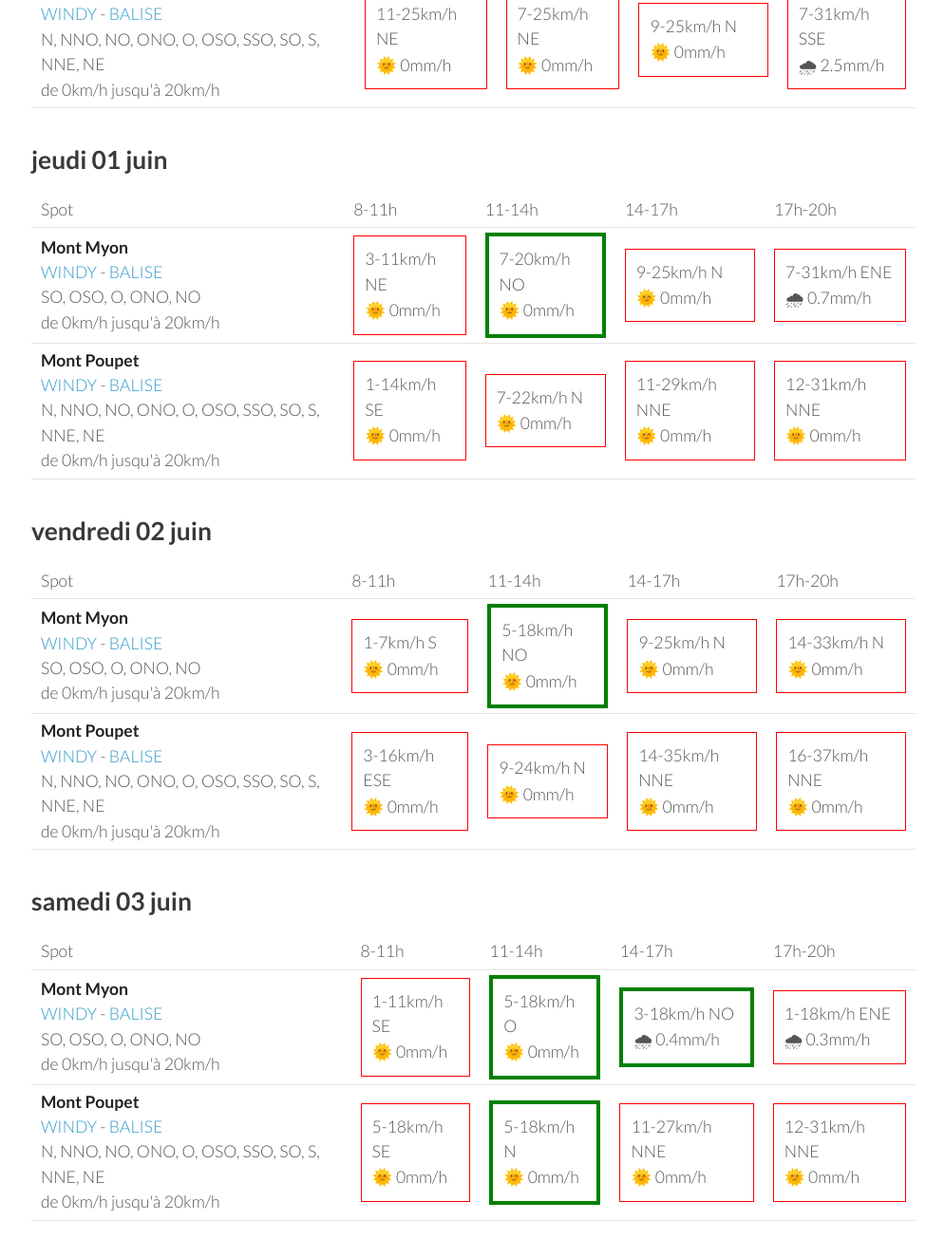
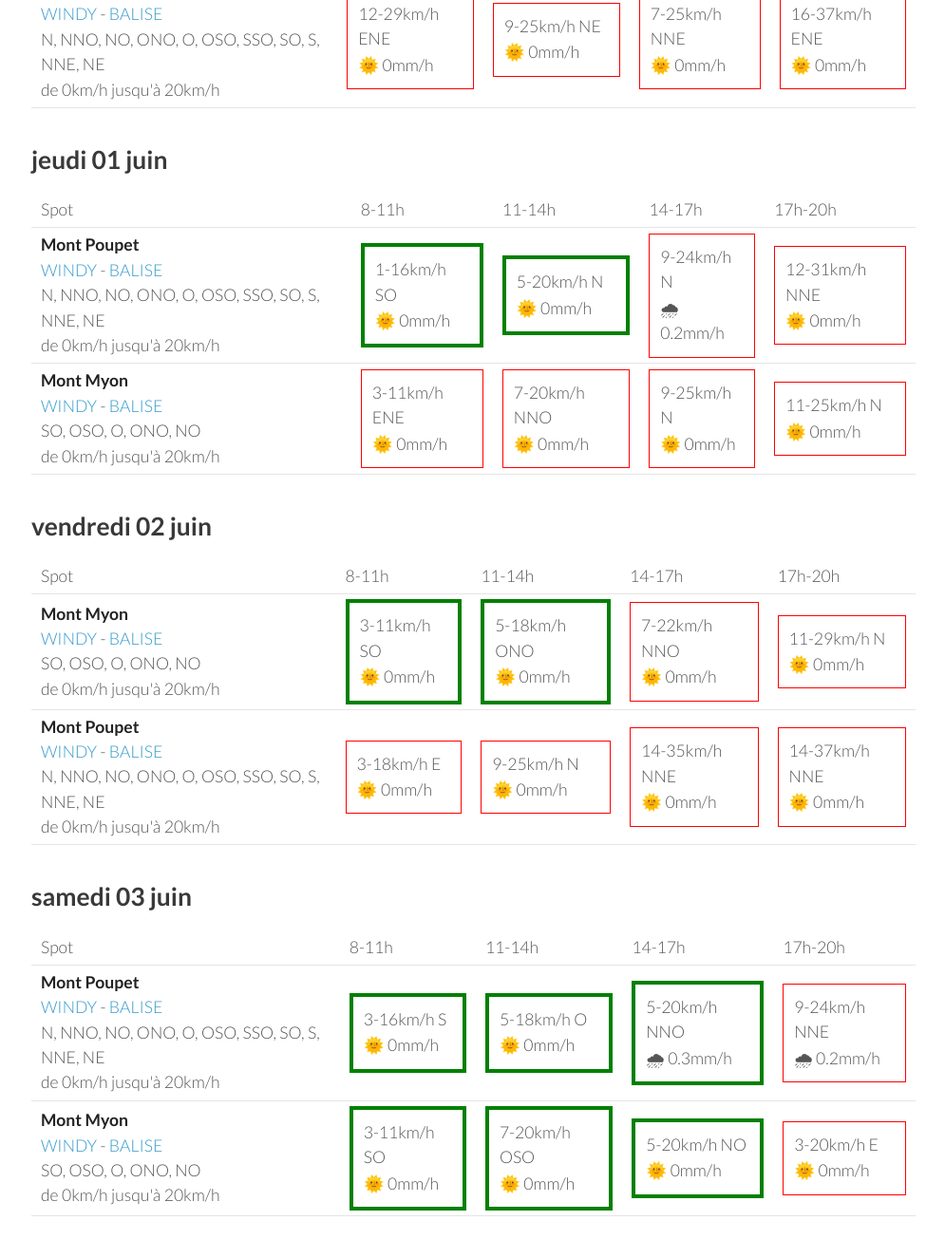
Before and after one commit to parapente-dans-le-nord/parapente-dans-le-nord.github.io, a Jekyll site: the page built from jura.markdown, in a window 1280 px wide and 1400 px high, scrolled down 1289 px. Shown: the top 1325 px of the window at 95% size, without its empty margins (25-1020 px from the left). Built offline with Jekyll 4.4.1, drawn with Linux system fonts in a browser that asks for light colours; some of the changed text lies outside the part shown.

Commit message:
update index.markdown

```diff
--- a/jura.markdown
+++ b/jura.markdown
@@ -22,21 +22,21 @@ page mise à jour le lundi 29 mai 17:20
       <td>17h-20h</td>
     </tr>
 <tr>
+        <td><strong>Mont Poupet</strong><br><a href="https://windy.com/46.970/5.876?46.541,5.876,8">WINDY</a> - <span class=""><a href="http://www.balisemeteo.com/balise.php?idBalise=92">BALISE</a> </span><br> <span class="vent-favorable">N, NNO, NO, ONO, O, OSO, SSO, SO, S, NNE, NE</span><br><span class="force-vent">de 0km/h jusqu'à 20km/h</span> </td>
+
+            <td><div class="not-flyable"><p>0-0km/h NA</p><p>🌧️ 0mm/h</p></div></td>
+            <td><div class="not-flyable"><p>0-0km/h NA</p><p>🌧️ 0mm/h</p></div></td>
+            <td><div class="not-flyable"><p>0-0km/h NA</p><p>🌧️ 0mm/h</p></div></td>
+            <td><div class="not-flyable"><p>16-44km/h NE</p><p>🌞 0mm/h</p></div></td>
+
+    </tr>
+<tr>
         <td><strong>Mont Myon</strong><br><a href="https://windy.com/46.331/5.397?45.898,5.394,8,m:eWoagj8">WINDY</a> - <span class=""><a href="http://www.balisemeteo.com/balise.php?idBalise=70">BALISE</a> </span><br> <span class="vent-favorable">SO, OSO, O, ONO, NO</span><br><span class="force-vent">de 0km/h jusqu'à 20km/h</span> </td>
 
             <td><div class="not-flyable"><p>0-0km/h NA</p><p>🌧️ 0mm/h</p></div></td>
-            <td><div class="flyable"><p>3-12km/h ONO</p><p>🌞 0mm/h</p></div></td>
-            <td><div class="not-flyable"><p>9-22km/h N</p><p>🌞 0mm/h</p></div></td>
-            <td><div class="not-flyable"><p>12-31km/h NE</p><p>🌞 0mm/h</p></div></td>
-
-    </tr>
-<tr>
-        <td><strong>Mont Poupet</strong><br><a href="https://windy.com/46.970/5.876?46.541,5.876,8">WINDY</a> - <span class=""><a href="http://www.balisemeteo.com/balise.php?idBalise=92">BALISE</a> </span><br> <span class="vent-favorable">N, NNO, NO, ONO, O, OSO, SSO, SO, S, NNE, NE</span><br><span class="force-vent">de 0km/h jusqu'à 20km/h</span> </td>
-
             <td><div class="not-flyable"><p>0-0km/h NA</p><p>🌧️ 0mm/h</p></div></td>
-            <td><div class="not-flyable"><p>11-29km/h NE</p><p>🌞 0mm/h</p></div></td>
-            <td><div class="not-flyable"><p>14-38km/h NE</p><p>🌞 0mm/h</p></div></td>
-            <td><div class="not-flyable"><p>18-44km/h NE</p><p>🌞 0mm/h</p></div></td>
+            <td><div class="not-flyable"><p>0-0km/h NA</p><p>🌧️ 0mm/h</p></div></td>
+            <td><div class="not-flyable"><p>12-35km/h NNE</p><p>🌞 0mm/h</p></div></td>
 
     </tr>
 
@@ -58,20 +58,20 @@ page mise à jour le lundi 29 mai 17:20
 <tr>
         <td><strong>Mont Myon</strong><br><a href="https://windy.com/46.331/5.397?45.898,5.394,8,m:eWoagj8">WINDY</a> - <span class=""><a href="http://www.balisemeteo.com/balise.php?idBalise=70">BALISE</a> </span><br> <span class="vent-favorable">SO, OSO, O, ONO, NO</span><br><span class="force-vent">de 0km/h jusqu'à 20km/h</span> </td>
 
-            <td><div class="not-flyable"><p>1-3km/h E</p><p>🌞 0mm/h</p></div></td>
+            <td><div class="not-flyable"><p>1-3km/h ENE</p><p>🌞 0mm/h</p></div></td>
             <td><div class="flyable"><p>5-16km/h O</p><p>🌞 0mm/h</p></div></td>
-            <td><div class="not-flyable"><p>7-22km/h N</p><p>🌞 0mm/h</p></div></td>
-            <td><div class="not-flyable"><p>11-31km/h NE</p><p>🌞 0mm/h</p></div></td>
+            <td><div class="not-flyable"><p>9-24km/h NNO</p><p>🌞 0mm/h</p></div></td>
+            <td><div class="not-flyable"><p>11-29km/h N</p><p>🌞 0mm/h</p></div></td>
 
 
     </tr>
 <tr>
         <td><strong>Mont Poupet</strong><br><a href="https://windy.com/46.970/5.876?46.541,5.876,8">WINDY</a> - <span class=""><a href="http://www.balisemeteo.com/balise.php?idBalise=92">BALISE</a> </span><br> <span class="vent-favorable">N, NNO, NO, ONO, O, OSO, SSO, SO, S, NNE, NE</span><br><span class="force-vent">de 0km/h jusqu'à 20km/h</span> </td>
 
-            <td><div class="not-flyable"><p>12-29km/h ENE</p><p>🌞 0mm/h</p></div></td>
-            <td><div class="not-flyable"><p>12-31km/h NE</p><p>🌞 0mm/h</p></div></td>
+            <td><div class="not-flyable"><p>12-27km/h ENE</p><p>🌞 0mm/h</p></div></td>
+            <td><div class="not-flyable"><p>11-29km/h NE</p><p>🌞 0mm/h</p></div></td>
             <td><div class="not-flyable"><p>16-40km/h NE</p><p>🌞 0mm/h</p></div></td>
-            <td><div class="not-flyable"><p>16-42km/h NE</p><p>🌞 0mm/h</p></div></td>
+            <td><div class="not-flyable"><p>16-40km/h NE</p><p>🌞 0mm/h</p></div></td>
 
 
     </tr>
@@ -94,20 +94,20 @@ page mise à jour le lundi 29 mai 17:20
 <tr>
         <td><strong>Mont Myon</strong><br><a href="https://windy.com/46.331/5.397?45.898,5.394,8,m:eWoagj8">WINDY</a> - <span class=""><a href="http://www.balisemeteo.com/balise.php?idBalise=70">BALISE</a> </span><br> <span class="vent-favorable">SO, OSO, O, ONO, NO</span><br><span class="force-vent">de 0km/h jusqu'à 20km/h</span> </td>
 
-            <td><div class="not-flyable"><p>1-14km/h ESE</p><p>🌞 0mm/h</p></div></td>
-            <td><div class="not-flyable"><p>9-25km/h SO</p><p>🌞 0mm/h</p></div></td>
-            <td><div class="not-flyable"><p>1-25km/h ONO</p><p>🌧 0.5mm/h</p></div></td>
-            <td><div class="not-flyable"><p>5-29km/h NE</p><p>🌧 2.3mm/h</p></div></td>
+            <td><div class="not-flyable"><p>1-3km/h SE</p><p>🌞 0mm/h</p></div></td>
+            <td><div class="flyable"><p>7-20km/h OSO</p><p>🌞 0mm/h</p></div></td>
+            <td><div class="not-flyable"><p>3-24km/h NO</p><p>🌞 0mm/h</p></div></td>
+            <td><div class="not-flyable"><p>11-27km/h SSE</p><p>🌧 5mm/h</p></div></td>
 
 
     </tr>
 <tr>
         <td><strong>Mont Poupet</strong><br><a href="https://windy.com/46.970/5.876?46.541,5.876,8">WINDY</a> - <span class=""><a href="http://www.balisemeteo.com/balise.php?idBalise=92">BALISE</a> </span><br> <span class="vent-favorable">N, NNO, NO, ONO, O, OSO, SSO, SO, S, NNE, NE</span><br><span class="force-vent">de 0km/h jusqu'à 20km/h</span> </td>
 
-            <td><div class="not-flyable"><p>11-25km/h NE</p><p>🌞 0mm/h</p></div></td>
-            <td><div class="not-flyable"><p>7-25km/h NE</p><p>🌞 0mm/h</p></div></td>
-            <td><div class="not-flyable"><p>9-25km/h N</p><p>🌞 0mm/h</p></div></td>
-            <td><div class="not-flyable"><p>7-31km/h SSE</p><p>🌧 2.5mm/h</p></div></td>
+            <td><div class="not-flyable"><p>12-29km/h ENE</p><p>🌞 0mm/h</p></div></td>
+            <td><div class="not-flyable"><p>9-25km/h NE</p><p>🌞 0mm/h</p></div></td>
+            <td><div class="not-flyable"><p>7-25km/h NNE</p><p>🌞 0mm/h</p></div></td>
+            <td><div class="not-flyable"><p>16-37km/h ENE</p><p>🌞 0mm/h</p></div></td>
 
 
     </tr>
@@ -128,22 +128,22 @@ page mise à jour le lundi 29 mai 17:20
       <td>17h-20h</td>
     </tr>
 <tr>
-        <td><strong>Mont Myon</strong><br><a href="https://windy.com/46.331/5.397?45.898,5.394,8,m:eWoagj8">WINDY</a> - <span class=""><a href="http://www.balisemeteo.com/balise.php?idBalise=70">BALISE</a> </span><br> <span class="vent-favorable">SO, OSO, O, ONO, NO</span><br><span class="force-vent">de 0km/h jusqu'à 20km/h</span> </td>
+        <td><strong>Mont Poupet</strong><br><a href="https://windy.com/46.970/5.876?46.541,5.876,8">WINDY</a> - <span class=""><a href="http://www.balisemeteo.com/balise.php?idBalise=92">BALISE</a> </span><br> <span class="vent-favorable">N, NNO, NO, ONO, O, OSO, SSO, SO, S, NNE, NE</span><br><span class="force-vent">de 0km/h jusqu'à 20km/h</span> </td>
 
-            <td><div class="not-flyable"><p>3-11km/h NE</p><p>🌞 0mm/h</p></div></td>
-            <td><div class="flyable"><p>7-20km/h NO</p><p>🌞 0mm/h</p></div></td>
-            <td><div class="not-flyable"><p>9-25km/h N</p><p>🌞 0mm/h</p></div></td>
-            <td><div class="not-flyable"><p>7-31km/h ENE</p><p>🌧 0.7mm/h</p></div></td>
+            <td><div class="flyable"><p>1-16km/h SO</p><p>🌞 0mm/h</p></div></td>
+            <td><div class="flyable"><p>5-20km/h N</p><p>🌞 0mm/h</p></div></td>
+            <td><div class="not-flyable"><p>9-24km/h N</p><p>🌧 0.2mm/h</p></div></td>
+            <td><div class="not-flyable"><p>12-31km/h NNE</p><p>🌞 0mm/h</p></div></td>
 
 
     </tr>
 <tr>
-        <td><strong>Mont Poupet</strong><br><a href="https://windy.com/46.970/5.876?46.541,5.876,8">WINDY</a> - <span class=""><a href="http://www.balisemeteo.com/balise.php?idBalise=92">BALISE</a> </span><br> <span class="vent-favorable">N, NNO, NO, ONO, O, OSO, SSO, SO, S, NNE, NE</span><br><span class="force-vent">de 0km/h jusqu'à 20km/h</span> </td>
+        <td><strong>Mont Myon</strong><br><a href="https://windy.com/46.331/5.397?45.898,5.394,8,m:eWoagj8">WINDY</a> - <span class=""><a href="http://www.balisemeteo.com/balise.php?idBalise=70">BALISE</a> </span><br> <span class="vent-favorable">SO, OSO, O, ONO, NO</span><br><span class="force-vent">de 0km/h jusqu'à 20km/h</span> </td>
 
-            <td><div class="not-flyable"><p>1-14km/h SE</p><p>🌞 0mm/h</p></div></td>
-            <td><div class="not-flyable"><p>7-22km/h N</p><p>🌞 0mm/h</p></div></td>
-            <td><div class="not-flyable"><p>11-29km/h NNE</p><p>🌞 0mm/h</p></div></td>
-            <td><div class="not-flyable"><p>12-31km/h NNE</p><p>🌞 0mm/h</p></div></td>
+            <td><div class="not-flyable"><p>3-11km/h ENE</p><p>🌞 0mm/h</p></div></td>
+            <td><div class="not-flyable"><p>7-20km/h NNO</p><p>🌞 0mm/h</p></div></td>
+            <td><div class="not-flyable"><p>9-25km/h N</p><p>🌞 0mm/h</p></div></td>
+            <td><div class="not-flyable"><p>11-25km/h N</p><p>🌞 0mm/h</p></div></td>
 
 
     </tr>
@@ -166,20 +166,20 @@ page mise à jour le lundi 29 mai 17:20
 <tr>
         <td><strong>Mont Myon</strong><br><a href="https://windy.com/46.331/5.397?45.898,5.394,8,m:eWoagj8">WINDY</a> - <span class=""><a href="http://www.balisemeteo.com/balise.php?idBalise=70">BALISE</a> </span><br> <span class="vent-favorable">SO, OSO, O, ONO, NO</span><br><span class="force-vent">de 0km/h jusqu'à 20km/h</span> </td>
 
-            <td><div class="not-flyable"><p>1-7km/h S</p><p>🌞 0mm/h</p></div></td>
-            <td><div class="flyable"><p>5-18km/h NO</p><p>🌞 0mm/h</p></div></td>
-            <td><div class="not-flyable"><p>9-25km/h N</p><p>🌞 0mm/h</p></div></td>
-            <td><div class="not-flyable"><p>14-33km/h N</p><p>🌞 0mm/h</p></div></td>
+            <td><div class="flyable"><p>3-11km/h SO</p><p>🌞 0mm/h</p></div></td>
+            <td><div class="flyable"><p>5-18km/h ONO</p><p>🌞 0mm/h</p></div></td>
+            <td><div class="not-flyable"><p>7-22km/h NNO</p><p>🌞 0mm/h</p></div></td>
+            <td><div class="not-flyable"><p>11-29km/h N</p><p>🌞 0mm/h</p></div></td>
 
 
     </tr>
 <tr>
         <td><strong>Mont Poupet</strong><br><a href="https://windy.com/46.970/5.876?46.541,5.876,8">WINDY</a> - <span class=""><a href="http://www.balisemeteo.com/balise.php?idBalise=92">BALISE</a> </span><br> <span class="vent-favorable">N, NNO, NO, ONO, O, OSO, SSO, SO, S, NNE, NE</span><br><span class="force-vent">de 0km/h jusqu'à 20km/h</span> </td>
 
-            <td><div class="not-flyable"><p>3-16km/h ESE</p><p>🌞 0mm/h</p></div></td>
-            <td><div class="not-flyable"><p>9-24km/h N</p><p>🌞 0mm/h</p></div></td>
+            <td><div class="not-flyable"><p>3-18km/h E</p><p>🌞 0mm/h</p></div></td>
+            <td><div class="not-flyable"><p>9-25km/h N</p><p>🌞 0mm/h</p></div></td>
             <td><div class="not-flyable"><p>14-35km/h NNE</p><p>🌞 0mm/h</p></div></td>
-            <td><div class="not-flyable"><p>16-37km/h NNE</p><p>🌞 0mm/h</p></div></td>
+            <td><div class="not-flyable"><p>14-37km/h NNE</p><p>🌞 0mm/h</p></div></td>
 
 
     </tr>
@@ -200,22 +200,22 @@ page mise à jour le lundi 29 mai 17:20
       <td>17h-20h</td>
     </tr>
 <tr>
-        <td><strong>Mont Myon</strong><br><a href="https://windy.com/46.331/5.397?45.898,5.394,8,m:eWoagj8">WINDY</a> - <span class=""><a href="http://www.balisemeteo.com/balise.php?idBalise=70">BALISE</a> </span><br> <span class="vent-favorable">SO, OSO, O, ONO, NO</span><br><span class="force-vent">de 0km/h jusqu'à 20km/h</span> </td>
+        <td><strong>Mont Poupet</strong><br><a href="https://windy.com/46.970/5.876?46.541,5.876,8">WINDY</a> - <span class=""><a href="http://www.balisemeteo.com/balise.php?idBalise=92">BALISE</a> </span><br> <span class="vent-favorable">N, NNO, NO, ONO, O, OSO, SSO, SO, S, NNE, NE</span><br><span class="force-vent">de 0km/h jusqu'à 20km/h</span> </td>
 
-            <td><div class="not-flyable"><p>1-11km/h SE</p><p>🌞 0mm/h</p></div></td>
+            <td><div class="flyable"><p>3-16km/h S</p><p>🌞 0mm/h</p></div></td>
             <td><div class="flyable"><p>5-18km/h O</p><p>🌞 0mm/h</p></div></td>
-            <td><div class="flyable"><p>3-18km/h NO</p><p>🌧 0.4mm/h</p></div></td>
-            <td><div class="not-flyable"><p>1-18km/h ENE</p><p>🌧 0.3mm/h</p></div></td>
+            <td><div class="flyable"><p>5-20km/h NNO</p><p>🌧 0.3mm/h</p></div></td>
+            <td><div class="not-flyable"><p>9-24km/h NNE</p><p>🌧 0.2mm/h</p></div></td>
 
 
     </tr>
 <tr>
-        <td><strong>Mont Poupet</strong><br><a href="https://windy.com/46.970/5.876?46.541,5.876,8">WINDY</a> - <span class=""><a href="http://www.balisemeteo.com/balise.php?idBalise=92">BALISE</a> </span><br> <span class="vent-favorable">N, NNO, NO, ONO, O, OSO, SSO, SO, S, NNE, NE</span><br><span class="force-vent">de 0km/h jusqu'à 20km/h</span> </td>
+        <td><strong>Mont Myon</strong><br><a href="https://windy.com/46.331/5.397?45.898,5.394,8,m:eWoagj8">WINDY</a> - <span class=""><a href="http://www.balisemeteo.com/balise.php?idBalise=70">BALISE</a> </span><br> <span class="vent-favorable">SO, OSO, O, ONO, NO</span><br><span class="force-vent">de 0km/h jusqu'à 20km/h</span> </td>
 
-            <td><div class="not-flyable"><p>5-18km/h SE</p><p>🌞 0mm/h</p></div></td>
-            <td><div class="flyable"><p>5-18km/h N</p><p>🌞 0mm/h</p></div></td>
-            <td><div class="not-flyable"><p>11-27km/h NNE</p><p>🌞 0mm/h</p></div></td>
-            <td><div class="not-flyable"><p>12-31km/h NNE</p><p>🌞 0mm/h</p></div></td>
+            <td><div class="flyable"><p>3-11km/h SO</p><p>🌞 0mm/h</p></div></td>
+            <td><div class="flyable"><p>7-20km/h OSO</p><p>🌞 0mm/h</p></div></td>
+            <td><div class="flyable"><p>5-20km/h NO</p><p>🌞 0mm/h</p></div></td>
+            <td><div class="not-flyable"><p>3-20km/h E</p><p>🌞 0mm/h</p></div></td>
 
 
     </tr>
```
Also changed, not shown: other parts of jura.markdown (+1 -1 lines).
